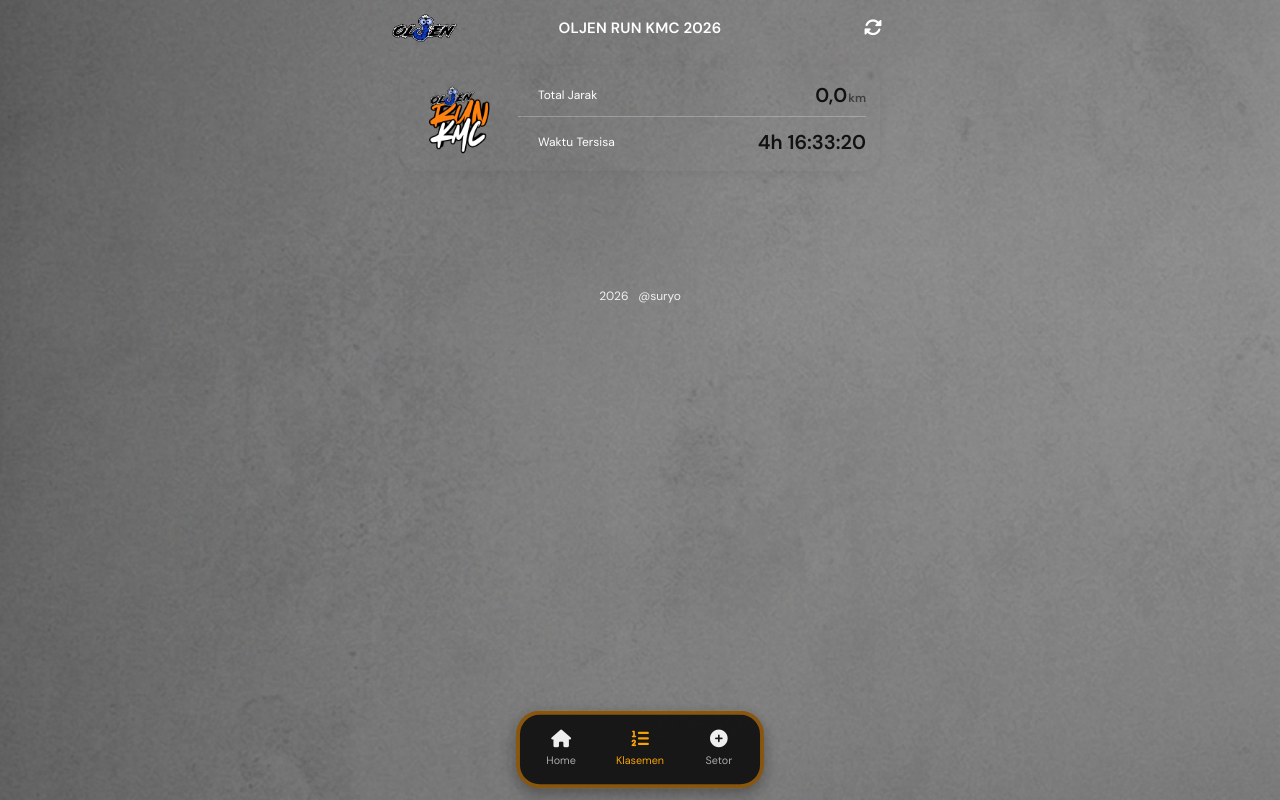
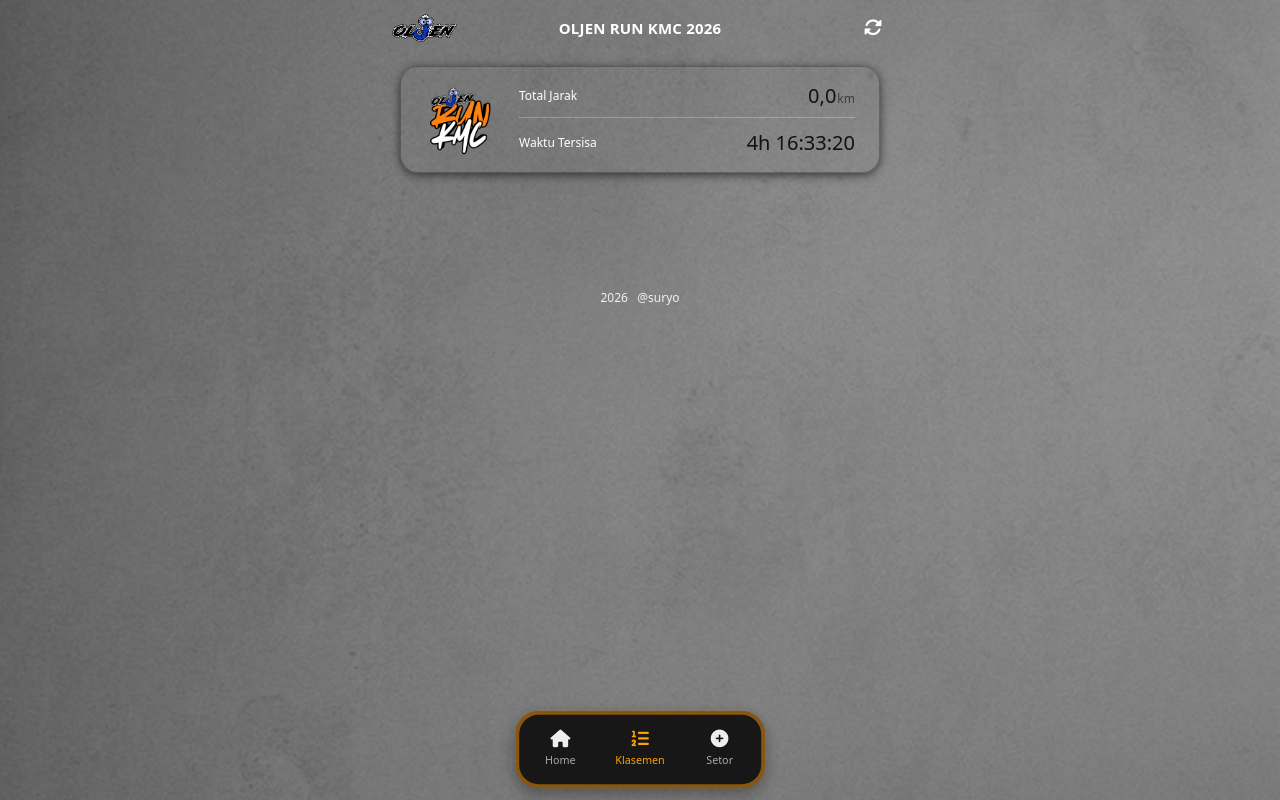
Before and after one commit to deaglefrenzy/oljen.my.id, a PHP site: page /run/?page=klasemen in a window 1280 px wide. Run offline with PHP 8.4, Linux system fonts and the light colour scheme; data that the repository does not hold is empty; a stand-in replaces the project's code that opens the database connection; some libraries are stand-ins or nearby versions; some web fonts are replaced.

Commit message:
master css update + font

```diff
--- a/run/config/base.css
+++ b/run/config/base.css
@@ -59,10 +59,32 @@
 
 html {
     scroll-behavior: smooth;
+
+    -webkit-text-size-adjust: 100%;
+    text-rendering: optimizeLegibility;
+    -webkit-font-smoothing: antialiased;
+    -moz-osx-font-smoothing: grayscale;
+
+    box-sizing: border-box;
+}
+
+*,
+*::before,
+*::after {
+    box-sizing: inherit;
 }
 
 body {
-    font-family: 'DM Sans', sans-serif;
+    font-family:
+        system-ui,
+        -apple-system,
+        BlinkMacSystemFont,
+        "Segoe UI",
+        sans-serif;
+
+    font-variant-numeric:
+        tabular-nums lining-nums;
+
     margin: 0;
     padding: 0;
     overflow-x: hidden;
@@ -70,6 +92,20 @@ body {
     background: url('../images/main_bg.png') center center no-repeat;
     background-size: cover;
     background-attachment: fixed;
+
+    touch-action: manipulation;
+    -webkit-tap-highlight-color: transparent;
+}
+
+/* nicer text wrapping */
+p,
+h1,
+h2,
+h3,
+h4,
+h5,
+h6 {
+    overflow-wrap: break-word;
 }
 
 .reddit {
@@ -78,6 +114,7 @@ body {
 
 .monospace {
     font-family: "Inconsolata", monospace;
+    font-variant-numeric: tabular-nums;
 }
 
 .montserrat {
--- a/run/index.php
+++ b/run/index.php
@@ -32,7 +32,9 @@ $category = isset($_GET['category_id']) ? (int) $_GET['category_id'] : 1;
 
     <link href="https://unpkg.com/aos@2.3.1/dist/aos.css" rel="stylesheet">
     <script src="https://unpkg.com/aos@2.3.1/dist/aos.js"></script>
-    <link rel="stylesheet" href="config/main.css?v=<?= filemtime('config/main.css') ?>">
+    <link rel="stylesheet" href="config/base.css?v=<?= filemtime('config/base.css') ?>">
+    <link rel="stylesheet" href="config/layout.css?v=<?= filemtime('config/layout.css') ?>">
+    <link rel="stylesheet" href="config/components.css?v=<?= filemtime('config/components.css') ?>">
     <link rel="stylesheet" href="config/select.css?v=<?= filemtime('config/select.css') ?>">
 
     <style>
--- a/run/klasemen.php
+++ b/run/klasemen.php
@@ -7,8 +7,9 @@
         padding: 14px;
 
         border-radius: 18px;
+        border: 1px solid rgba(0, 0, 0, 0.25);
 
-        box-shadow: 0 2px 10px rgba(0, 0, 0, 0.06);
+        box-shadow: 0 2px 10px rgba(0, 0, 0, 0.6);
     }
 
     .hero-logo {
@@ -32,7 +33,9 @@
         border-bottom: 1px solid rgba(255, 255, 255, 0.25);
 
         padding-bottom: 6px;
-        padding-left: 20px;
+
+        padding-left: 0;
+        margin-right: 10px;
     }
 
     .info-item:last-child {
@@ -47,7 +50,6 @@
 
     .info-value {
         font-size: 20px;
-        font-weight: bold;
         color: #111;
     }
 </style>
```
Also changed, not shown: run/entry.php (+13 -14 lines), run/setor.php (+11 -8 lines).
